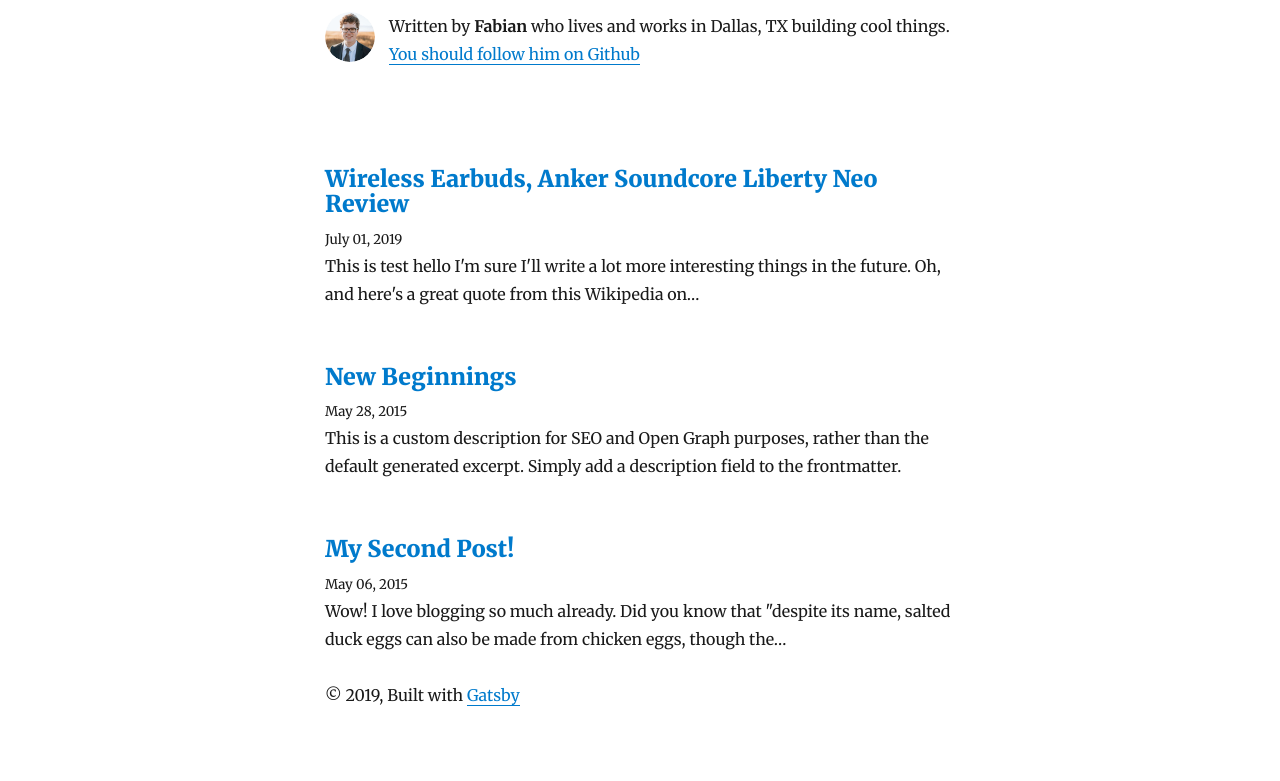
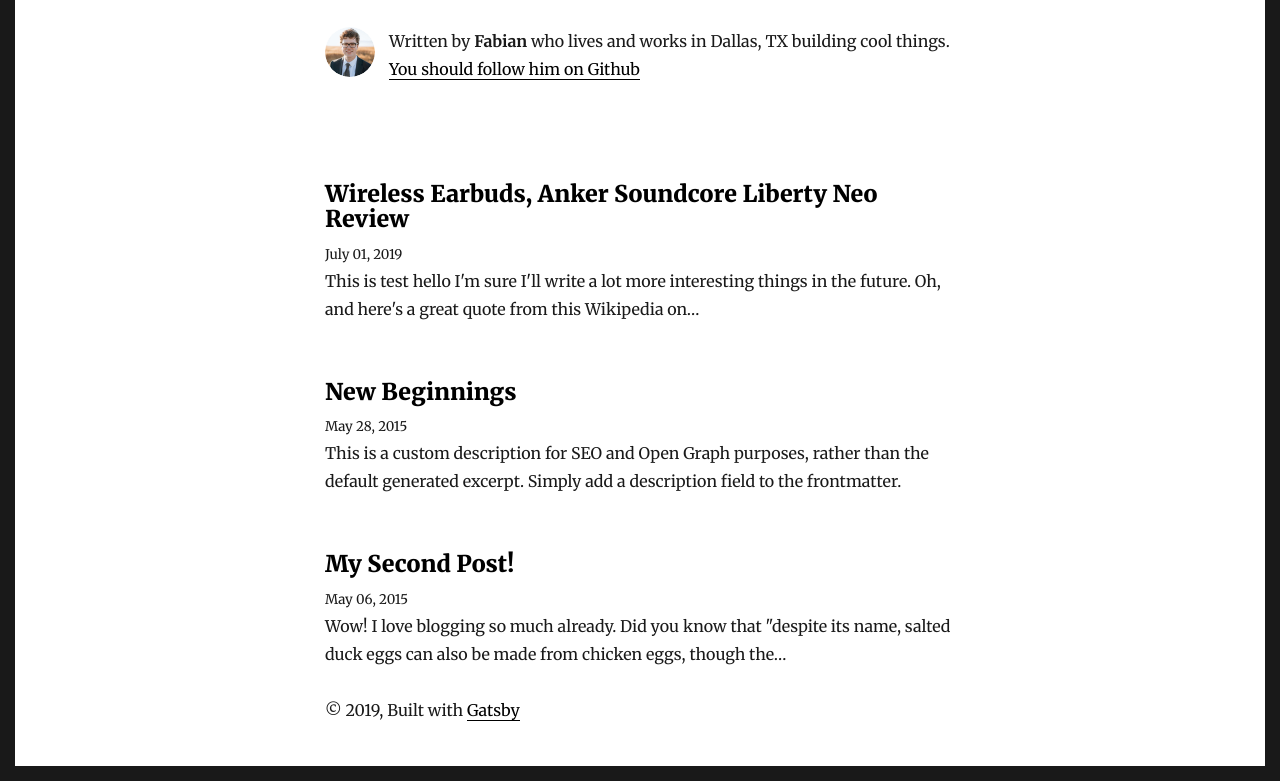
Before and after one commit to tunahorse/AnkerReviews.com, a Gatsby site: page / in a window 1280 px wide. Shown: the part 146-927 px from the top of the page. Before the commit the page ends 897 px from the top, so only its background shows below. Built offline with nearby package versions, Linux system fonts and the light colour scheme; Gatsby itself is replaced by a stand-in of ours; some packages are replaced by stand-ins of ours.

Commit message:
google analytics + css work

```diff
--- a/src/components/layout.js
+++ b/src/components/layout.js
@@ -64,7 +64,7 @@ class Layout extends React.Component {
         }}
       >
         <header>{header}</header>
-        <main>{children}</main>
+         <main>{children}</main>
         <footer>
           © {new Date().getFullYear()}, Built with
           {` `}
--- a/src/styles/global.css
+++ b/src/styles/global.css
@@ -1,9 +1,31 @@
-html {
-  background-color: white;
-}
+
 
 h1:after{
     content:' ';
     display:block;
     border:2px solid black;
 }
+
+
+a{
+  color: black;
+}
+
+
+body {
+  --mega-border-width: 15px;
+  border-width: var(--mega-border-width);
+  border-style: solid;
+
+}
+
+/* header */
+header {
+  display: center;
+  justify-content: space-between;
+}
+@media (max-width: 375px) {
+  header {
+    display: block;
+  }
+}
```
